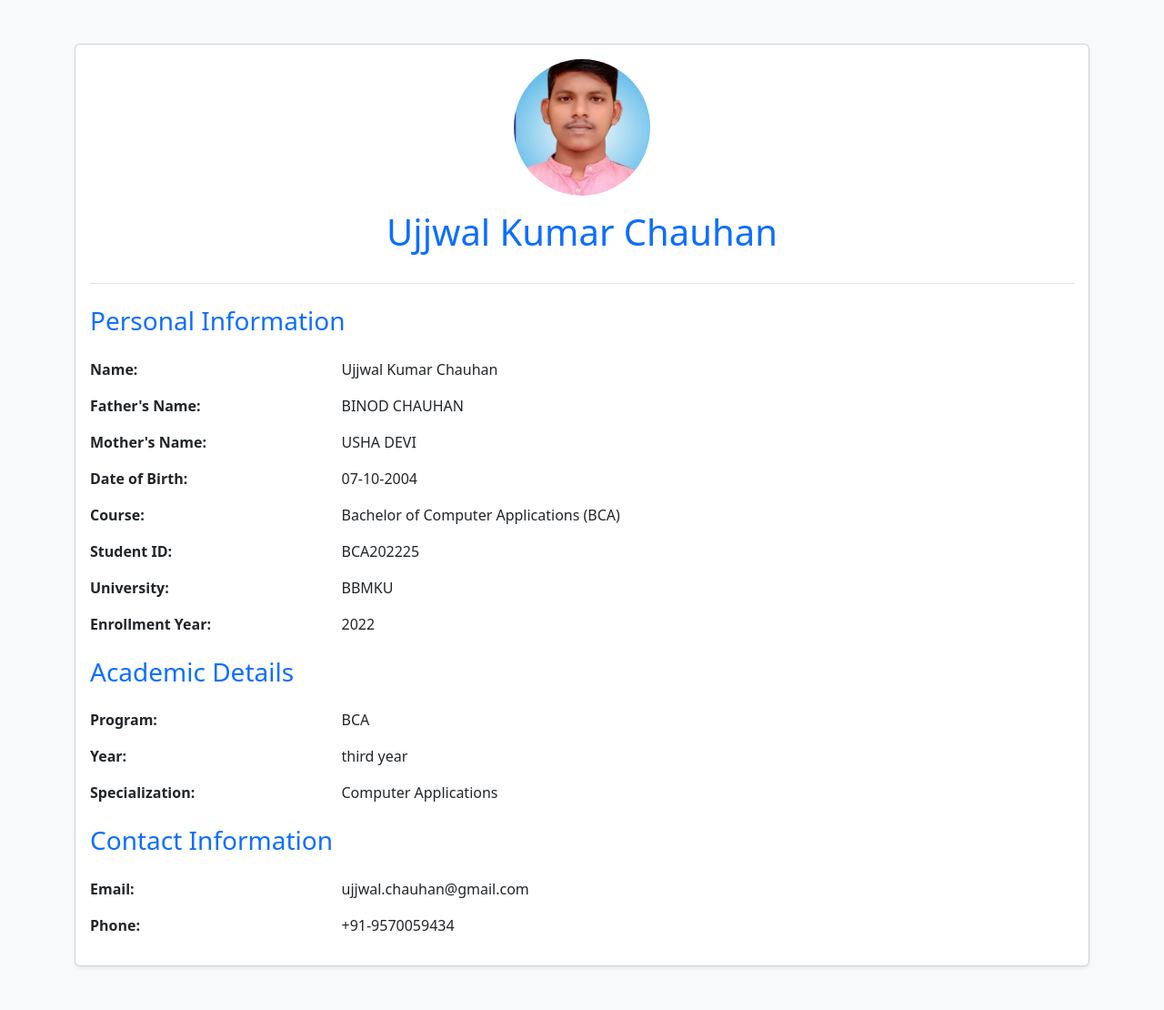
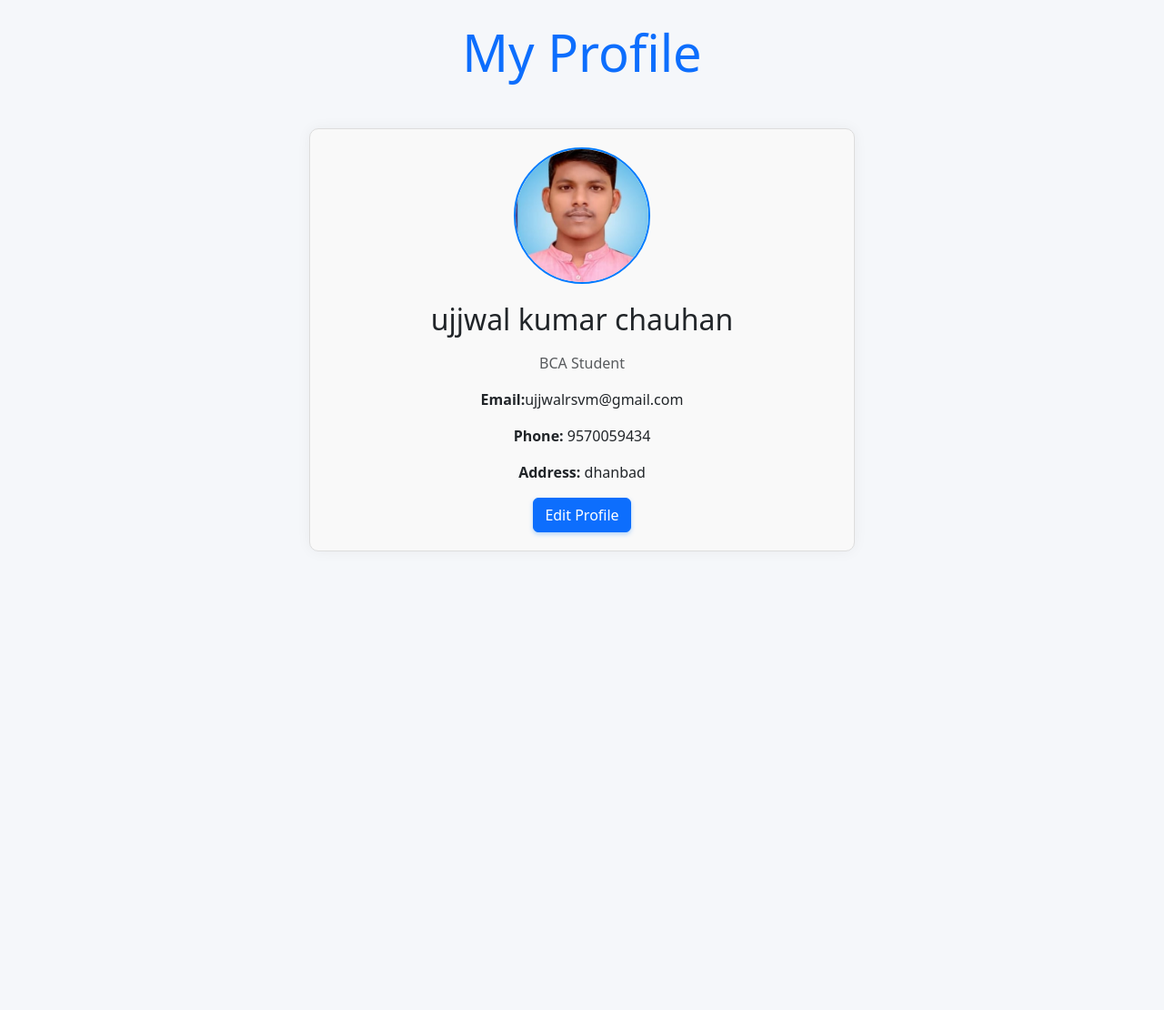
Before and after one commit to awesomearwan/New_django_1, a Django app: page /profile/ in a window 1280 px wide. Shown: the whole page at 91% size. After the commit the page ends 606 px from the top, so only its background shows below. Run offline with Django 5.2, Linux system fonts and the light colour scheme; data comes from the database, SQL or seed files in the repository; both versions use the stored data as it was after the commit.

Commit message:
added new file2

```diff
--- a/bookstore/books/models.py
+++ b/bookstore/books/models.py
@@ -18,3 +18,13 @@ class Contact(models.Model):
 
     def __str__(self):
         return f"{self.name} - {self.email}"
+
+class profile(models.Model):
+    name = models.CharField(max_length=100)
+    email = models.EmailField()
+    mobile = models.CharField(max_length=15)
+    address = models.TextField(max_length=255)
+    about = models.TextField(max_length=500)
+
+    def __str__(self):
+        return self.name
--- a/bookstore/books/templates/books/myprofile.html
+++ b/bookstore/books/templates/books/myprofile.html
@@ -1,87 +1,71 @@
 <!DOCTYPE html>
 <html lang="en">
 <head>
-    <meta charset="UTF-8">
-    <meta name="viewport" content="width=device-width, initial-scale=1.0">
-    <title>Student Profile</title>
-    <!-- Bootstrap CSS -->
-    <link href="https://cdn.jsdelivr.net/npm/bootstrap@5.3.0/dist/css/bootstrap.min.css" rel="stylesheet">
+  <meta charset="UTF-8">
+  <meta name="viewport" content="width=device-width, initial-scale=1">
+  <title>My Profile</title>
+  <!-- Bootstrap CSS -->
+  <link href="https://cdn.jsdelivr.net/npm/bootstrap@5.3.0-alpha1/dist/css/bootstrap.min.css" rel="stylesheet">
+  <style>
+    body {
+      background-color: #f5f7fa;
+    }
+
+    .profile-container {
+      max-width: 600px;
+      margin: 50px auto;
+      padding: 20px;
+      border: 1px solid #ddd;
+      border-radius: 10px;
+      background-color: #f9f9f9;
+      box-shadow: 0 0 15px rgba(0, 0, 0, 0.05);
+    }
+
+    .profile-photo {
+      width: 150px;
+      height: 150px;
+      border-radius: 50%;
+      object-fit: cover;
+      margin-bottom: 20px;
+      border: 2px solid #007bff;
+      transition: transform 0.3s ease, box-shadow 0.3s ease;
+    }
+
+    .profile-photo:hover {
+      transform: scale(1.1);
+      box-shadow: 0 10px 20px rgba(0, 123, 255, 0.3);
+    }
+
+    .btn-primary {
+      box-shadow: 0 2px 5px rgba(0, 123, 255, 0.3);
+    }
+  </style>
 </head>
-<body class="bg-light">
-    <div class="container py-5">
-        <div class="card shadow-sm">
-            <div class="card-body">
-                <div class="text-center border-bottom pb-4 mb-4">
-                  <img src="/static/images/profile.jpg" alt="Profile Photo" class="rounded-circle mb-3" style="width: 150px; height: 150px; object-fit: cover;">
-                  <h1 class="text-primary">Ujjwal Kumar Chauhan</h1>
-                </div>
+<body>
+    {% if profiles %}
+    {% for profile in profiles %}
 
-                <div class="row">
-                    <div class="col-12">
-                        <h3 class="text-primary mb-4">Personal Information</h3>
-                        <div class="row mb-3">
-                            <div class="col-md-3 fw-bold">Name:</div>
-                            <div class="col-md-9">Ujjwal Kumar Chauhan</div>
-                        </div>
-                        <div class="row mb-3">
-                            <div class="col-md-3 fw-bold">Father's Name:</div>
-                            <div class="col-md-9">BINOD CHAUHAN</div>
-                        </div>
-                        <div class="row mb-3">
-                            <div class="col-md-3 fw-bold">Mother's Name:</div>
-                            <div class="col-md-9">USHA DEVI</div>
-                        </div>
-                        <div class="row mb-3">
-                            <div class="col-md-3 fw-bold">Date of Birth:</div>
-                            <div class="col-md-9">07-10-2004</div>
-                        </div>
-                        <div class="row mb-3">
-                            <div class="col-md-3 fw-bold">Course:</div>
-                            <div class="col-md-9">Bachelor of Computer Applications (BCA)</div>
-                        </div>
-                        <div class="row mb-3">
-                            <div class="col-md-3 fw-bold">Student ID:</div>
-                            <div class="col-md-9">BCA202225</div>
-                        </div>
-                        <div class="row mb-3">
-                            <div class="col-md-3 fw-bold">University:</div>
-                            <div class="col-md-9">BBMKU</div>
-                        </div>
-                        <div class="row mb-3">
-                            <div class="col-md-3 fw-bold">Enrollment Year:</div>
-                            <div class="col-md-9">2022</div>
-                        </div>
+  <h1 class="display-4 text-center text-primary mt-4">My Profile</h1>
+  <div class="container">
+    <div class="profile-container text-center">
+      <!-- Updated image path and hover effect -->
+      <img src="\static\images\profile.jpg
+      " alt="Profile Photo of ujjwal chauhan" class="profile-photo">
+      <h2 class="mb-3"> {{ profile.name }}</h2>
+      <p class="text-muted">BCA Student</p>
+      <p><strong>Email:</strong>{{ profile.email }} </p>
+      <p><strong>Phone:</strong> {{ profile.mobile }}</p>
+      <p><strong>Address:</strong> {{ profile.address }}</p>
+      <button class="btn btn-primary">Edit Profile</button>
+    </div>
+  </div>
 
-                        <h3 class="text-primary mt-4 mb-4">Academic Details</h3>
-                        <div class="row mb-3">
-                            <div class="col-md-3 fw-bold">Program:</div>
-                            <div class="col-md-9">BCA</div>
-                        </div>
-                        <div class="row mb-3">
-                            <div class="col-md-3 fw-bold">Year:</div>
-                            <div class="col-md-9">third year</div>
-                        </div>
-                        <div class="row mb-3">
-                            <div class="col-md-3 fw-bold">Specialization:</div>
-                            <div class="col-md-9">Computer Applications</div>
-                        </div>
+  <!-- Bootstrap JS -->
+  <script src="https://cdn.jsdelivr.net/npm/bootstrap@5.3.0-alpha1/dist/js/bootstrap.bundle.min.js"></script>
+  {% endfor %}
+    {% else %}
+    <p class="text-gray-500 text-center text-lg">No profile available at the moment.</p>
+{% endif %}
 
-                        <h3 class="text-primary mt-4 mb-4">Contact Information</h3>
-                        <div class="row mb-3">
-                            <div class="col-md-3 fw-bold">Email:</div>
-                            <div class="col-md-9">ujjwal.chauhan@gmail.com</div>
-                        </div>
-                        <div class="row mb-3">
-                            <div class="col-md-3 fw-bold">Phone:</div>
-                            <div class="col-md-9">+91-9570059434</div>
-                        </div>
-                    </div>
-                </div>
-            </div>
-        </div>
-    </div>
-
-    <!-- Bootstrap JS -->
-    <script src="https://cdn.jsdelivr.net/npm/bootstrap@5.3.0/dist/js/bootstrap.bundle.min.js"></script>
 </body>
 </html>
--- a/bookstore/books/views.py
+++ b/bookstore/books/views.py
@@ -1,6 +1,6 @@
 from django.views.generic import TemplateView, ListView, DetailView
 from django.shortcuts import redirect
-from .models import Book, Contact
+from .models import Book, Contact, profile
 
 class HomeView(TemplateView):
     template_name = 'books/home.html'
@@ -33,11 +33,9 @@ class BookDetailView(DetailView):
     def get_queryset(self):
         return Book.objects.filter(is_visible=True)
 
-class MyprofileView(TemplateView):
+class MyprofileView(ListView):
+    model = profile
     template_name = 'books/myprofile.html'
-    context_object_name = 'myprofile'
-
-    def get_context_data(self, **kwargs):
-        context = super().get_context_data(**kwargs)
-        context['myprofile'] = Book.objects.filter(is_visible=True)
-        return context
+    context_object_name = 'profiles'
+    def get_queryset(self):
+        return profile.objects.all()
```
Also changed, not shown: bookstore/books/admin.py (+7 -1 lines), bookstore/books/migrations/0003_profile.py (added), bookstore/db.sqlite3.
